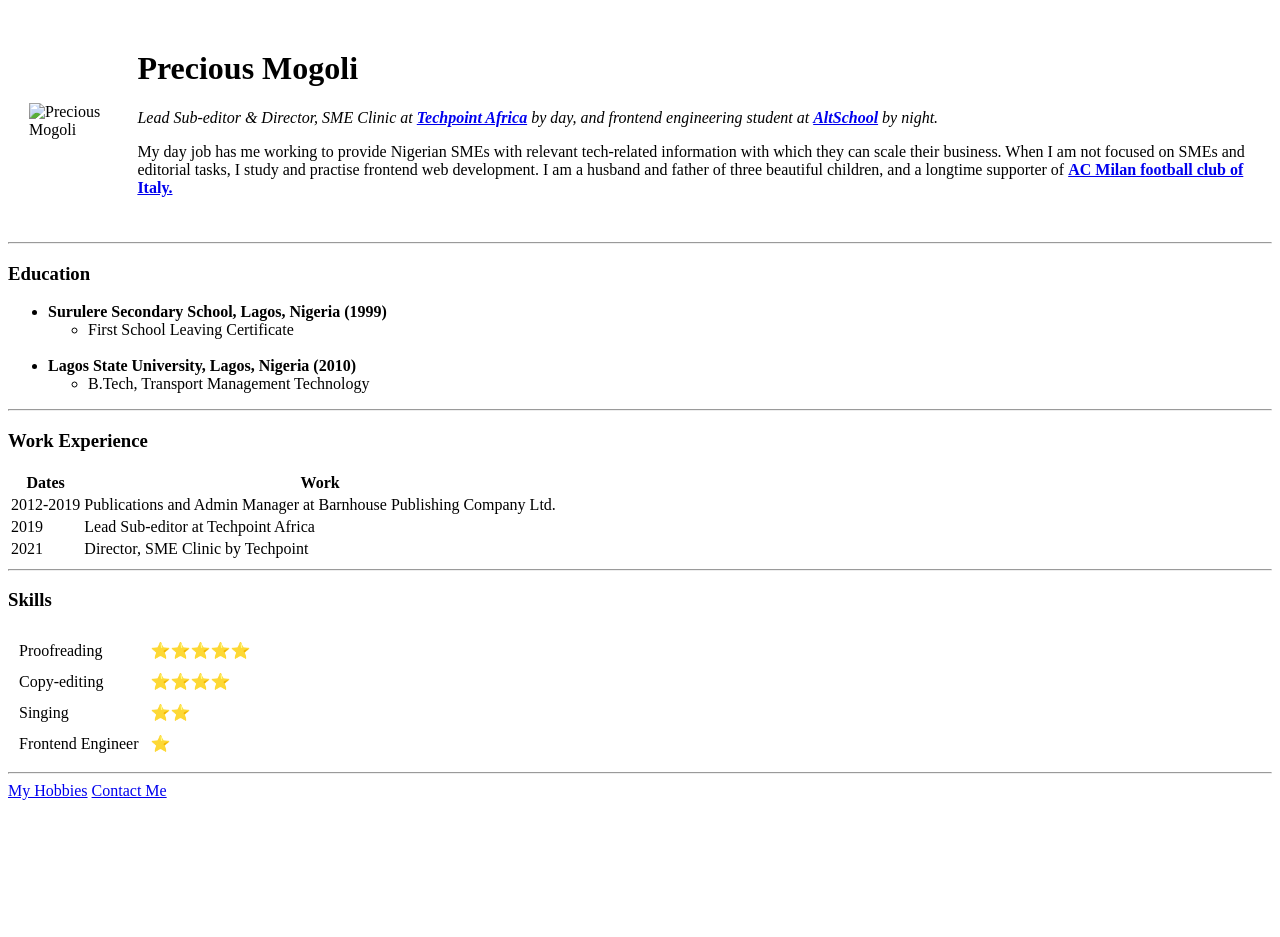
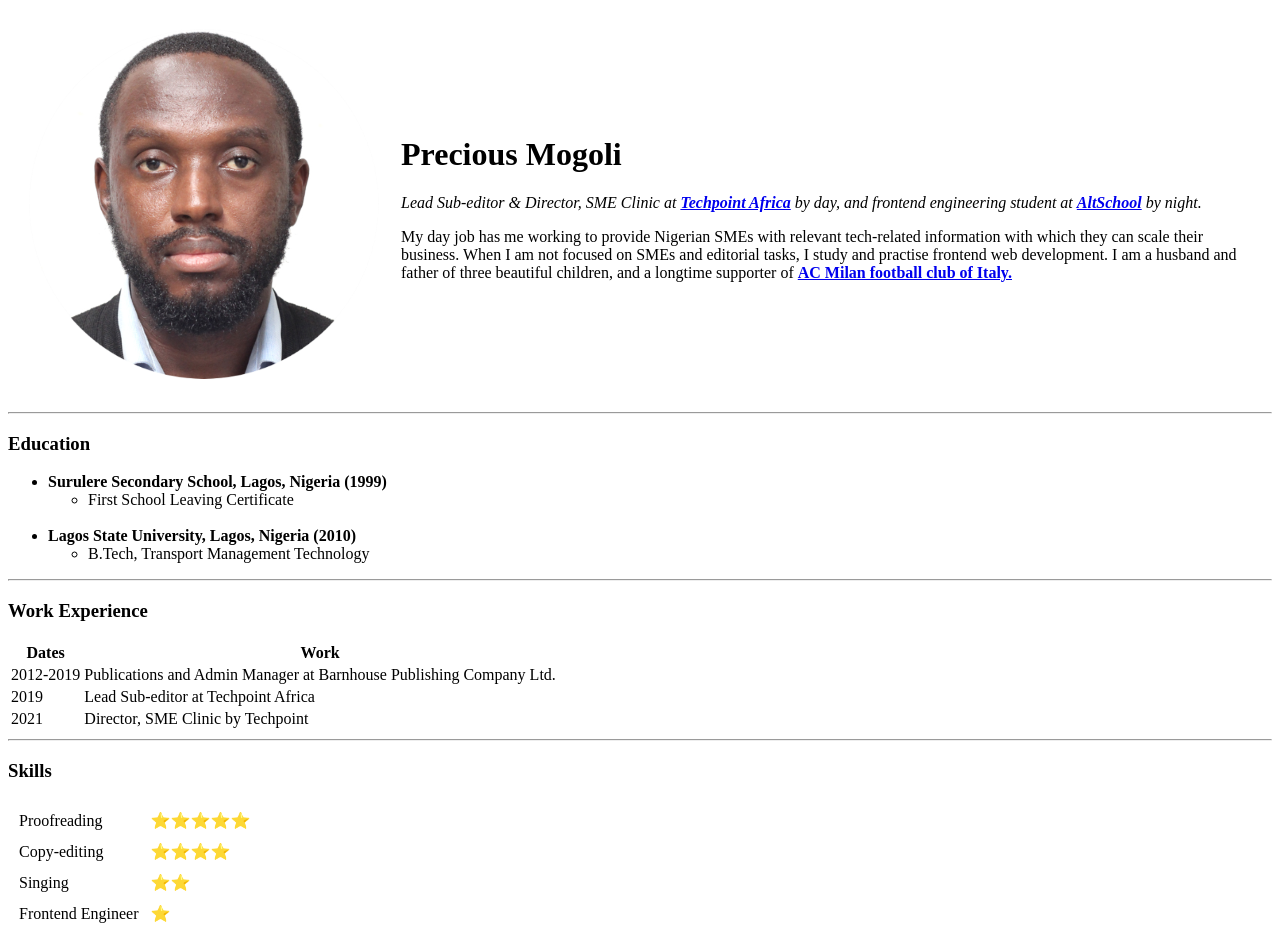
Before and after one commit to Precious-Mogoli/CV, a plain HTML site: page index.html in a window 1280 px wide. Shown: the top 937 px of the page. Before the commit the page ends 808 px from the top, so only its background shows below. Drawn offline with Linux system fonts and the light colour scheme.

Commit message:
Changed image source path

```diff
--- a/index.html
+++ b/index.html
@@ -8,7 +8,7 @@
 <body>
   <table cellspacing="20">
     <tr>
-      <td><img src="Precious_resized.png" alt="Precious Mogoli"></td>
+      <td><img src="Images/Precious_resized.png" alt="Precious Mogoli"></td>
       <td>
         <h1>Precious Mogoli</h1>
         <p><em>Lead Sub-editor & Director, SME Clinic at <a href="https://techpoint.africa/about"><strong>Techpoint
```
